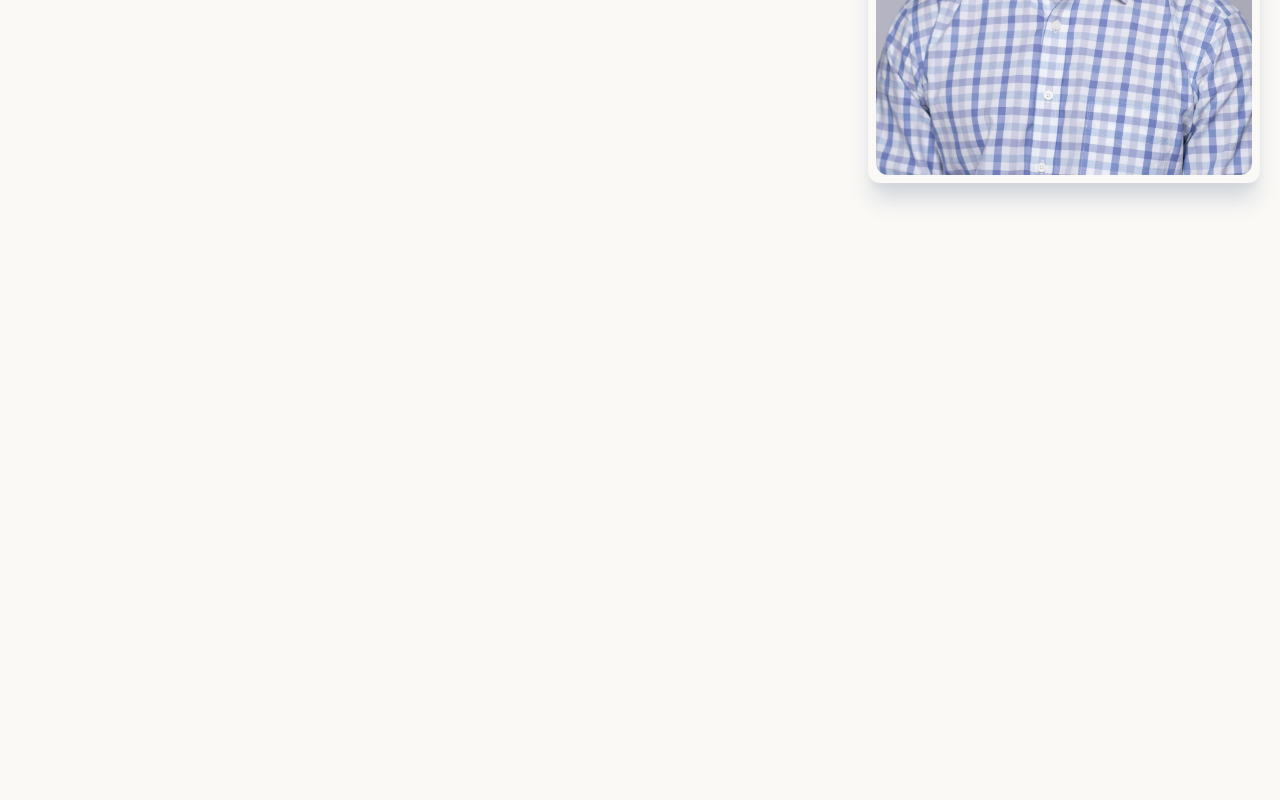
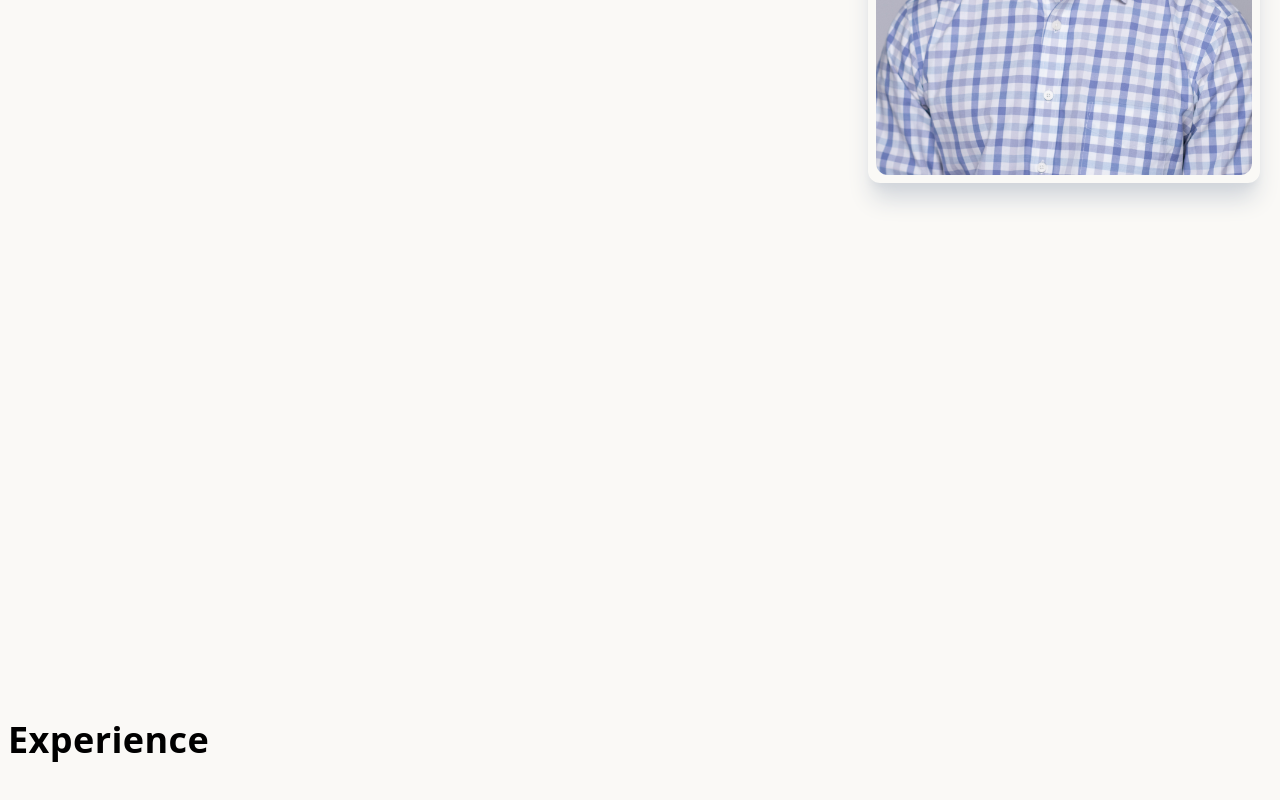
Before and after one commit to Mark-Donohue/personal-website-v3, a Next.js app: page / in a window 1280 px wide. Shown: the part 1260-2060 px from the top of the page. Before the commit the page ends 1600 px from the top, so only its background shows below. Built offline with nearby package versions, Linux system fonts and the light colour scheme.

Commit message:
Honestly not sure

```diff
--- a/components/Experience.jsx
+++ b/components/Experience.jsx
@@ -2,7 +2,7 @@
 
 const Experience = () => {
   return (
-    <div>
+    <div className="w-full md:h-screen p-2 flex items-center py-16">
       <h2>Experience</h2>
     </div>
   );
--- a/pages/index.js
+++ b/pages/index.js
@@ -1,6 +1,7 @@
+import About from "@/components/About";
+import Experience from "@/components/Experience";
 import Hero from "@/components/Hero";
 import Navigation from "@/components/Navigation";
-import About from "@/components/About";
 
 export default function Home() {
   return (
@@ -8,6 +9,7 @@
       <Navigation />
       <Hero />
       <About />
+      <Experience />
     </main>
   );
 }
```
